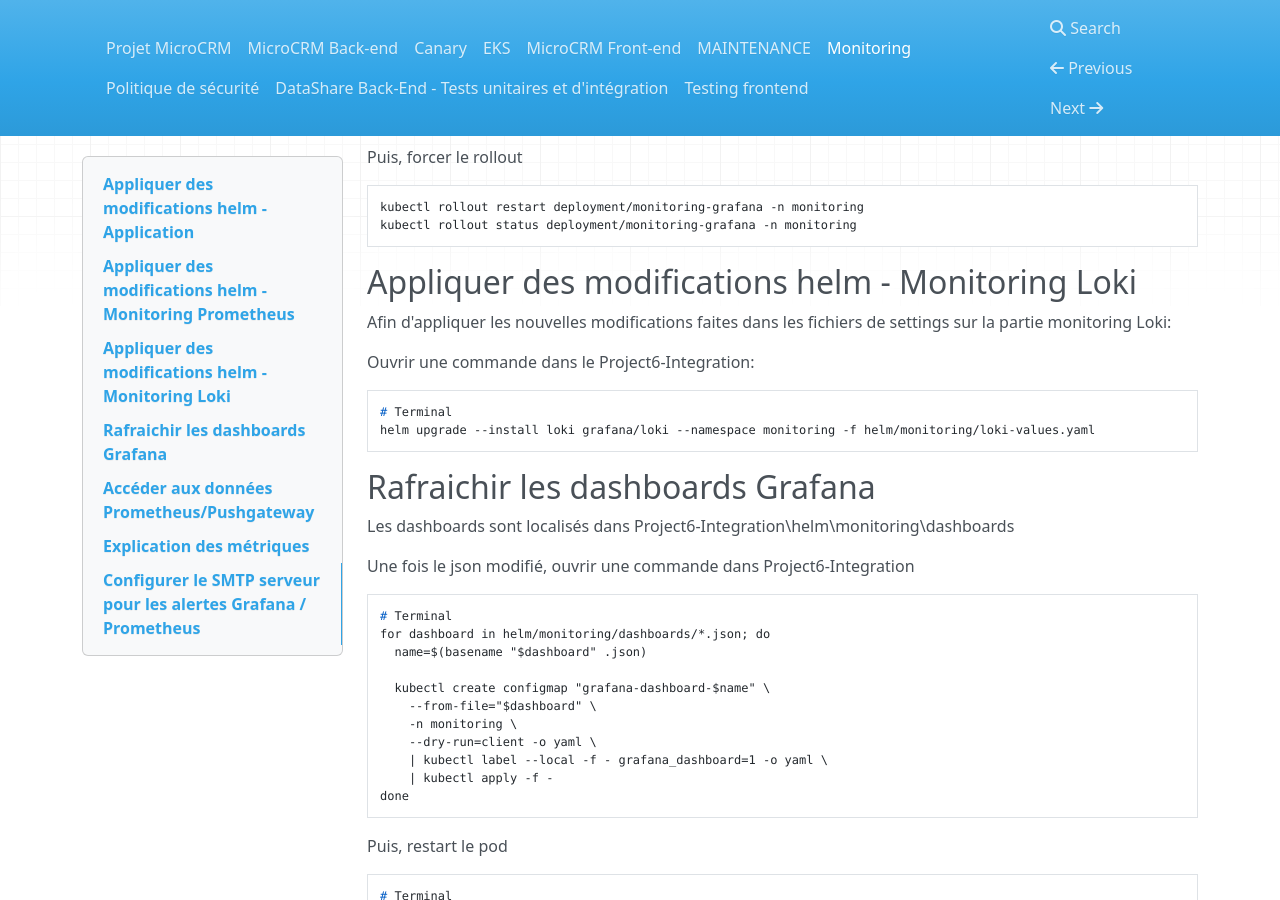
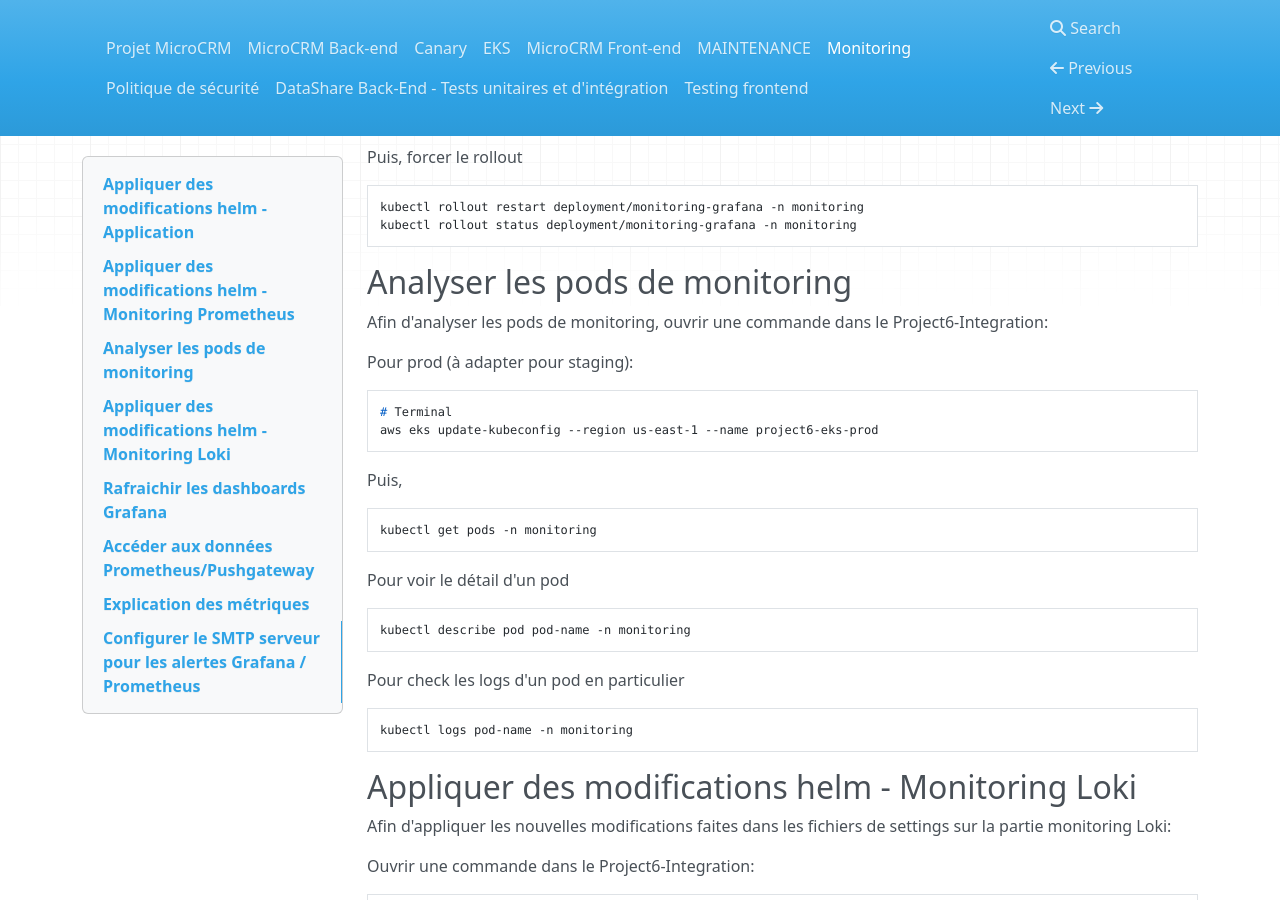
Before and after one commit to Project6-Organisation/Project6-Integration, an MkDocs documentation site: the page built from docs/monitoring.md, in a window 1280 px wide and 900 px high, scrolled down 1416 px. Built offline with MkDocs 1.6.1, drawn with Linux system fonts in a browser that asks for light colours; nearby versions of some CDN libraries; some of the changed text lies outside the part shown.

Commit message:
feat: Implement Alertes

````diff
--- a/docs/monitoring.md
+++ b/docs/monitoring.md
@@ -78,6 +78,35 @@ Puis, forcer le rollout
 ```shell
 kubectl rollout restart deployment/monitoring-grafana -n monitoring
 kubectl rollout status deployment/monitoring-grafana -n monitoring
+```
+
+## Analyser les pods de monitoring
+
+Afin d'analyser les pods de monitoring, ouvrir une commande dans le Project6-Integration:
+
+Pour prod (à adapter pour staging):
+
+```shell
+# Terminal
+aws eks update-kubeconfig --region us-east-1 --name project6-eks-prod
+```
+
+Puis,
+
+```shell
+kubectl get pods -n monitoring
+```
+
+Pour voir le détail d'un pod
+
+```shell
+kubectl describe pod pod-name -n monitoring
+```
+
+Pour check les logs d'un pod en particulier
+
+```shell
+kubectl logs pod-name -n monitoring
 ```
 
 
@@ -211,7 +240,12 @@ ou
 aws eks update-kubeconfig --region us-east-1 --name project6-eks-prod
 ```
 
+Puis,
+
+```shell
+# Terminal
 kubectl create secret generic grafana-smtp-secret \
   -n monitoring \
   --from-literal=SMTP_USER='user' \
   --from-literal=SMTP_PASSWORD='<password>'
+```
````
Also changed, not shown: 2 other files.
